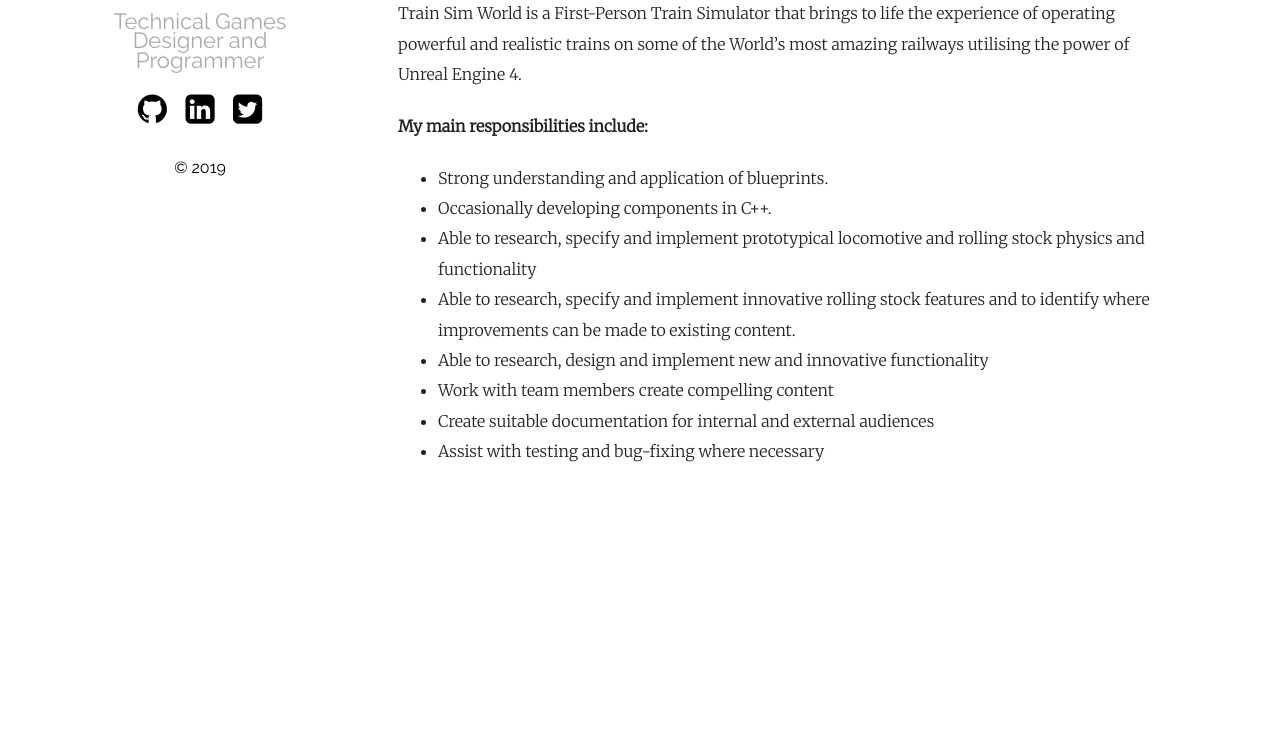
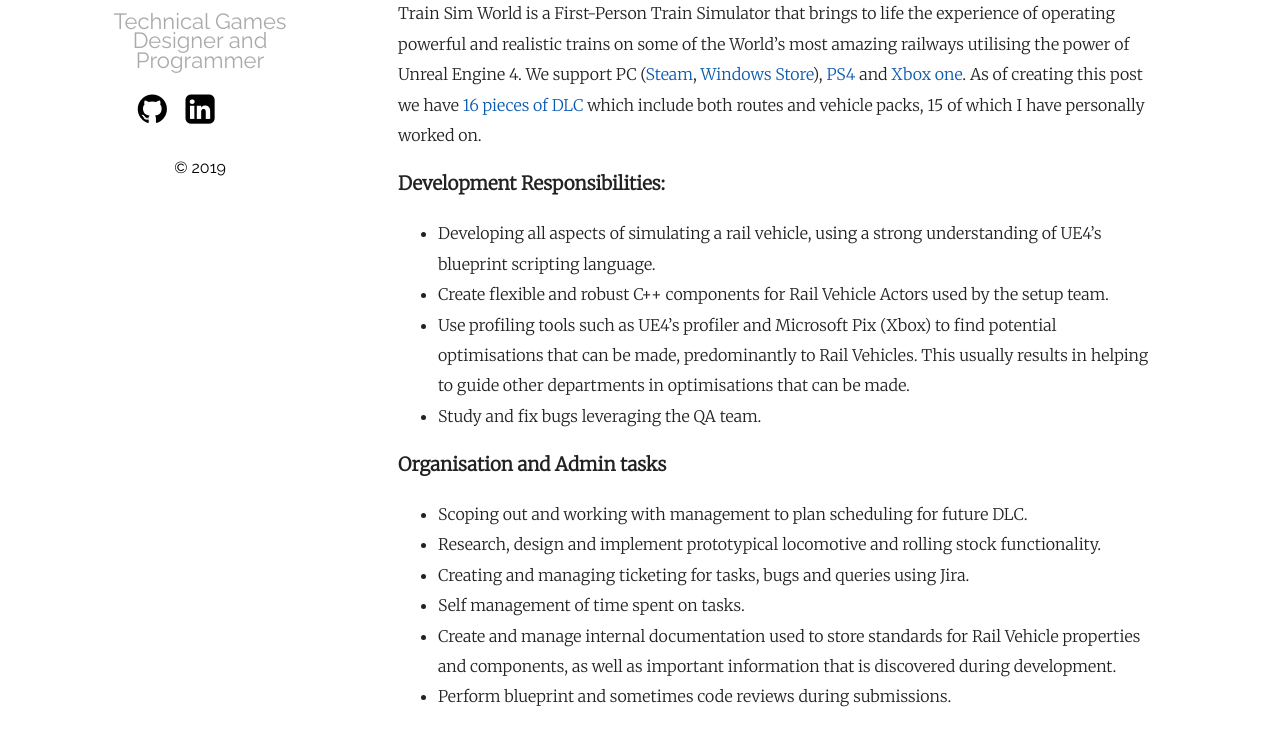
Before and after one commit to Ant-IAm/Ant-IAm.github.io, a Jekyll site: the page built from _projects/2017-01-30-TrainSimWorld.markdown, in a window 1280 px wide and 1400 px high, scrolled down 9 px. Shown: the part 643-1389 px from the top of the window. Built offline with Jekyll 4.4.1, drawn with Linux system fonts in a browser that asks for light colours; before the commit the page ends 1164 px from its top, so only the background shows below that.

Commit message:
Want to finish this in bed....*yawns*

```diff
--- a/_config.yml
+++ b/_config.yml
@@ -24,27 +24,7 @@ plainwhite:
   social_links:
     github: Ant-IAm
     linkedIn: in/martyn-leeper-5691319b/
-    instagram: instagram.com/ant.iam/
-    #twitter: jekyll
-    #rss: rss
-    # dribbble: jekyll
-    # facebook: jekyll
-    # flickr:   jekyll
-    # linkedin: jekyll
-    # pinterest: jekyll
-    # youtube: jekyll
-    # youtube_channel:
-    # youtube_channel_name:
-    # telegram: jekyll
-    # googleplus: +jekyll
-    # microdotblog: jekyll
-
-    # Mastodon instances
-    # mastodon:
-    # - username: jekyll
-    #   instance: example.com
-    # - username: jekyll2
-    #   instance: example.com
+    instagram: ant.iam/
 
 # If you want to link only specific pages in your header, uncomment
 # this and add the path to the pages in order as they should show up
@@ -52,10 +32,10 @@ plainwhite:
 # - about.md
 
 # Build settings
-theme: minima
+#theme: minima
 remote_theme: plainwhite
 
 plugins:
   - jekyll-seo-tag
 #  - jekyll-feed
-theme: jekyll-theme-minimal
+#theme: jekyll-theme-minimal
--- a/_layouts/default.html
+++ b/_layouts/default.html
@@ -12,7 +12,7 @@
 			<ul class="social">
 				<a href="https://github.com/{{ site.plainwhite.social_links.github }}"><li><i class="icon-github-circled"></i></li></a>
 				<a href="https://www.linkedin.com/{{ site.plainwhite.social_links.linkedIn }}"><li><i class="icon-linkedin-squared"></i></li></a>
-				<a href="https://twitter.com/{{ site.plainwhite.social_links.twitter }}"><li><i class="icon-twitter-squared"></i></li></a>
+				<a href="https://www.instagram.com/{{ site.plainwhite.social_links.instagram }}"><li><i class="icon-instagram"></i></li></a>
 			</ul>
 			<p>&copy; 2019</p>
 		</section>
--- a/_layouts/home.html
+++ b/_layouts/home.html
@@ -10,10 +10,10 @@ layout: default
 
 {%- if site.posts.size > 0 -%}
 <ul class="posts">
-	{%- for post in site.posts -%}
 	<li>
 		<h1 id="posts-label">posts</h1>
 	</li>
+	{%- for post in site.posts -%}
 	<li>
 		{%- assign date_format = site.minima.date_format | default: "%b %-d, %Y" -%}
 		<a class="post-link" href="{{ post.url | relative_url }}">
@@ -39,10 +39,10 @@ layout: default
 
 {%- if site.projects.size > 0 -%}
 <ul class="projects">
-	{%- for project in site.projects -%}
 	<li>
 		<h1 id="projects-label">projects</h1>
 	</li>
+	{%- for project in site.projects -%}
 	<li>
 		{%- assign date_format = site.minima.date_format | default: "%b %-d, %Y" -%}
 		<a class="project-link" href="{{ project.url | relative_url }}">
--- a/_projects/2017-01-30-TrainSimWorld.markdown
+++ b/_projects/2017-01-30-TrainSimWorld.markdown
@@ -3,20 +3,24 @@ layout: projects
 title:  "Train Sim World"
 date:   2017-01-30 00:00:00
 categories: ['UE4', 'C++', 'Blueprints', 'Technical Games Design']
-tsw2020ID: CNqlXoDcH7A
-ue4ProjectSpotLight: rDFArfMUZLs
+TrainSimWorld2020_YT: CNqlXoDcH7A
+TSWProjectSpotLight_YT: rDFArfMUZLs
 ---
 <br/>
-{% include youtubePlayer.html id=page.tsw2020ID width="560" height="315" %} {% include youtubePlayer.html id=page.ue4ProjectSpotLight width="560" height="315" %}
+{% include youtubePlayer.html id=page.TrainSimWorld2020_YT width="560" height="315" %} {% include youtubePlayer.html id=page.TSWProjectSpotLight_YT width="560" height="315" %}
 
-Train Sim World is a First-Person Train Simulator that brings to life the experience of operating powerful and realistic trains on some of the World’s most amazing railways utilising the power of Unreal Engine 4.
+Train Sim World is a First-Person Train Simulator that brings to life the experience of operating powerful and realistic trains on some of the World’s most amazing railways utilising the power of Unreal Engine 4. We support PC ([Steam](https://store.steampowered.com/app/530070/Train_Sim_World/), [Windows Store](https://www.microsoft.com/en-gb/p/train-sim-world-digital-deluxe-edition/c43xbsl9mk77?activetab=pivot:overviewtab)), [PS4](https://store.playstation.com/en-gb/product/EP2866-CUSA10019_00-DTGTRAINSIMWORLD) and [Xbox one](https://www.microsoft.com/en-gb/p/train-sim-world-digital-deluxe-edition/c43xbsl9mk77?activetab=pivot:overviewtab). As of creating this post we have [16 pieces of DLC](https://store.steampowered.com/dlc/530070/Train_Sim_World/#browse) which include both routes and vehicle packs, 15 of which I have personally worked on.
 
-#### My main responsibilities include:
-* Strong understanding and application of blueprints.
-* Occasionally developing components in C++.
-* Able to research, specify and implement prototypical locomotive and rolling stock physics and functionality
-* Able to research, specify and implement innovative rolling stock features and to identify where improvements can be made to existing content.
-* Able to research, design and implement new and innovative functionality
-* Work with team members create compelling content
-* Create suitable documentation for internal and external audiences
-* Assist with testing and bug-fixing where necessary
+### Development Responsibilities:
+* Developing all aspects of simulating a rail vehicle, using a strong understanding of UE4's blueprint scripting language.
+* Create flexible and robust C++ components for Rail Vehicle Actors used by the setup team.
+* Use profiling tools such as UE4's profiler and Microsoft Pix (Xbox) to find potential optimisations that can be made, predominantly to Rail Vehicles. This usually results in helping to guide other departments in optimisations that can be made.
+* Study and fix bugs leveraging the QA team.
+
+### Organisation and Admin tasks
+* Scoping out and working with management to plan scheduling for future DLC.
+* Research, design and implement prototypical locomotive and rolling stock functionality.
+* Creating and managing ticketing for tasks, bugs and queries using Jira.
+* Self management of time spent on tasks.
+* Create and manage internal documentation used to store standards for Rail Vehicle properties and components, as well as important information that is discovered during development.
+* Perform blueprint and sometimes code reviews during submissions.
--- a/_sass/ext/_fonts.scss
+++ b/_sass/ext/_fonts.scss
@@ -59,3 +59,4 @@
 .icon-github-circled:before { content: '\f09b'; } /* '' */
 .icon-twitter-squared:before { content: '\f304'; } /* '' */
 .icon-linkedin-squared:before { content: '\f30c'; } /* '' */
+.icon-instagram:before { content: '\f16d'; } /* '' */
--- a/_sass/plain.scss
+++ b/_sass/plain.scss
@@ -39,20 +39,13 @@ h2 {
 
 main {
 	margin: 0 90px;
-	display: flex 1 1 auto;
+	display: flex 0 1 auto;
 	flex-direction: column;
+	min-height: 0;
 	@media screen and (min-width: $bigScreenW) {
 		margin: 0 auto;
-		//max-width: 1440px;
 		max-width: 90%;
 	}
-	//TODO: Removing this to stop snapping during transition. The above percentage seems to work fine.
-	/*@media screen and (max-width: 1280px) {
-		margin: 0 75px;
-	}
-	@media screen and (max-width: 1024px){
-		margin: 0 35px;
-	}*/
 	@media screen and (max-width: $mobileW) {
 		margin: 0 10px;
 		flex-direction: column;
@@ -60,7 +53,6 @@ main {
 	@media screen and (max-width: $smallMobileW) {
 		margin: 0;
 	}
-
 	.about {
 		order: 1;
 		display: flex;
```
Also changed, not shown: 1 other file.
